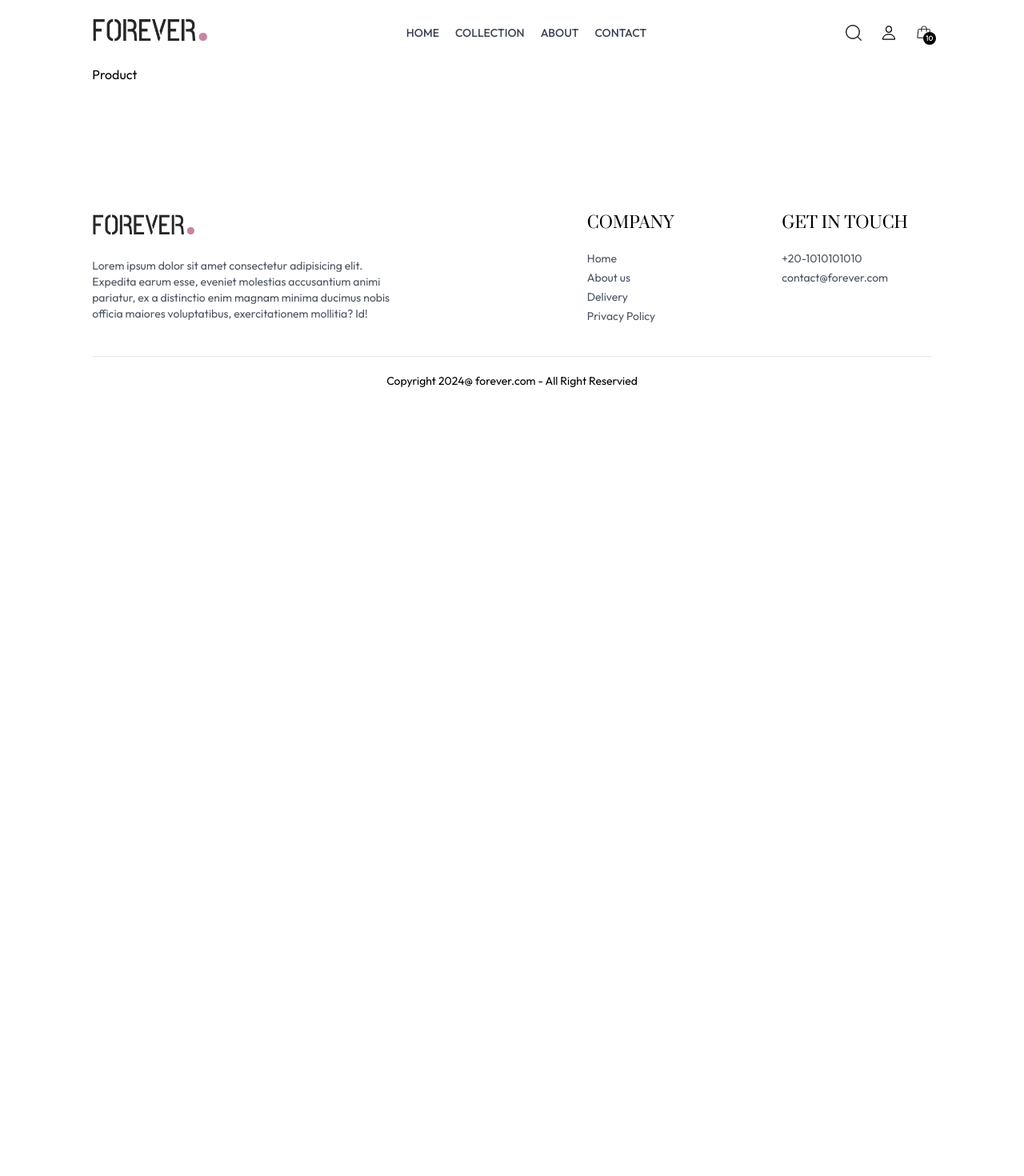
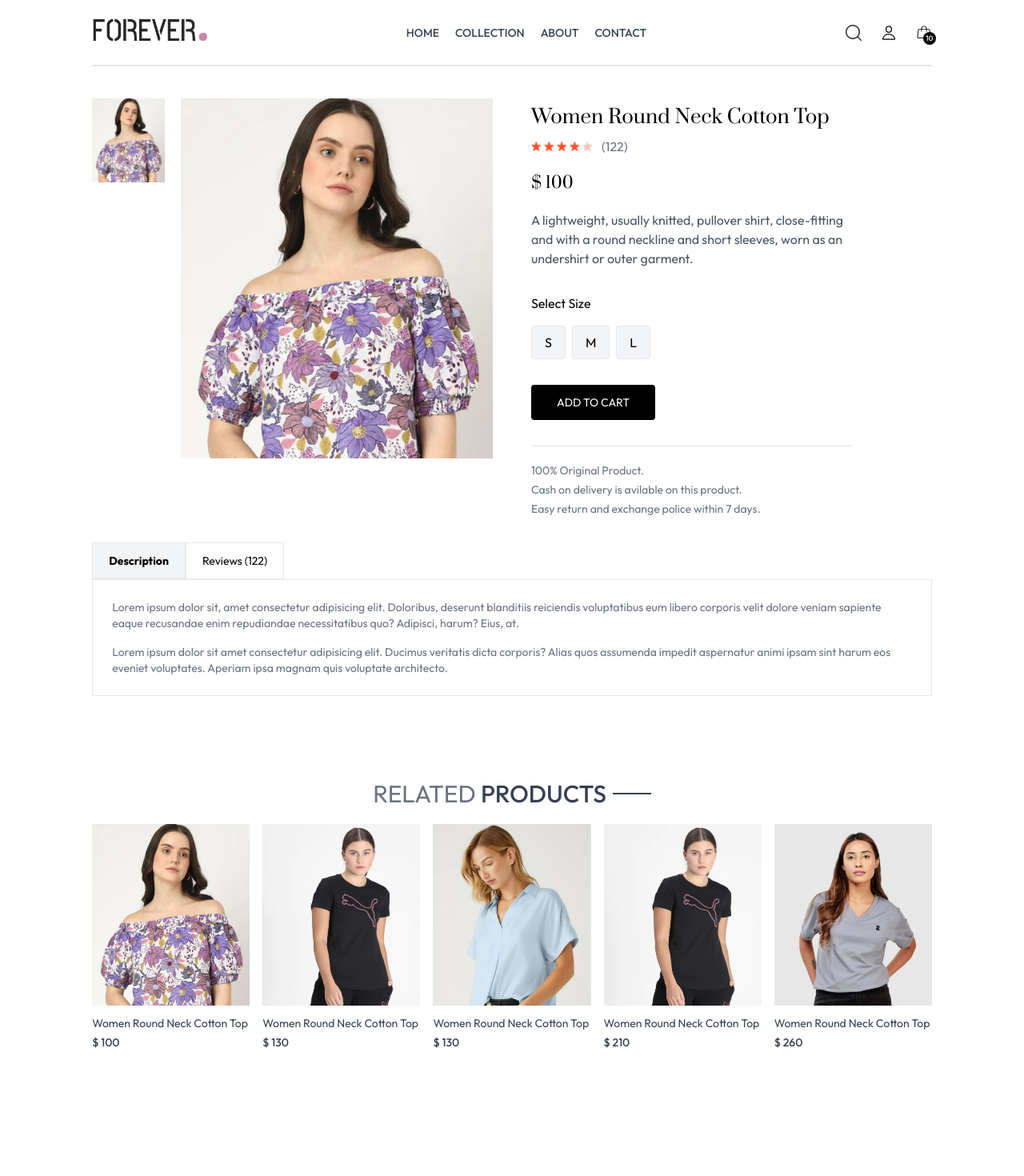
Before and after one commit to mohamedQadryAhmed/Clothing-shop, a React (Vite) app: page /product/aaaaa in a window 1280 px wide. Shown: the top 1470 px of the page at 80% size. Before the commit the page ends 800 px from the top, so only its background shows below. Built offline with nearby package versions, Linux system fonts and the light colour scheme.

Commit message:
Design Product page

```diff
--- /dev/null
+++ b/src/components/RelatedProducts.jsx
@@ -0,0 +1,41 @@
+import React, { useContext, useEffect, useState } from "react";
+import { ShopContext } from "../context/ShopContext";
+import Title from "./Title";
+import ProductItem from "./ProductItem";
+
+const RelatedProducts = ({ category, subCategory }) => {
+  const { products } = useContext(ShopContext);
+  const [relatedProducts, setRelatedProducts] = useState([]);
+
+  useEffect(() => {
+    if (products.length > 0) {
+      let productsCopy = products.slice();
+      productsCopy = productsCopy.filter((item) => category === item.category);
+      productsCopy = productsCopy.filter(
+        (item) => subCategory === item.subCategory
+      );
+
+      setRelatedProducts(productsCopy.slice(0, 5));
+    }
+  }, [products]);
+  return (
+    <div className="my-24">
+      <div className="text-center text-3xl py-2">
+        <Title text1={"Related"} text2={"Products"} />
+      </div>
+      <div className="grid grid-cols-2 sm:grid-cols-3 md:grid-cols-4 lg:grid-cols-5 gap-4 gap-y-6">
+        {relatedProducts.map((product, index) => (
+          <ProductItem
+            key={index}
+            id={product._id}
+            image={product.image}
+            name={product.name}
+            price={product.price}
+          />
+        ))}
+      </div>
+    </div>
+  );
+};
+
+export default RelatedProducts;
--- a/src/index.css
+++ b/src/index.css
@@ -11,3 +11,7 @@
 a.active hr {
   display: block;
 }
+
+::-webkit-scrollbar {
+  display: none;
+}
--- a/src/pages/Product.jsx
+++ b/src/pages/Product.jsx
@@ -1,9 +1,130 @@
-import React from 'react'
+import React, { useContext, useEffect, useState } from "react";
+import { useParams } from "react-router-dom";
+import { ShopContext } from "../context/ShopContext";
+import { assets } from "../assets/frontend_assets/assets";
+import RelatedProducts from "../components/RelatedProducts";
 
 function Product() {
-  return (
-    <div>Product</div>
-  )
+  const { productId } = useParams();
+  const { products, currency } = useContext(ShopContext);
+  const [productData, setProductData] = useState(false);
+  const [image, setImage] = useState("");
+  const [size, setSize] = useState("");
+
+  const fetchProductData = async () => {
+    products.map((item) => {
+      if (item._id === productId) {
+        setProductData(item);
+        setImage(item.image[0]);
+        return null;
+      }
+    });
+  };
+
+  useEffect(() => {
+    fetchProductData();
+  }, [products, productId]);
+
+  return productData ? (
+    <div className="border-t-2 pt-10 transition-opacity ease-in duration-500 opacity-100">
+      {/* Product Data */}
+      <div className="flex gap-12 sm:gap-12 flex-col sm:flex-row">
+        {/* Product Images */}
+        <div className="flex-1 flex flex-col-reverse gap-5 sm:flex-row">
+          <div className="flex sm:flex-col overflow-x-auto sm:overflow-y-scroll justify-between sm:justify-normal sm:w-[18.7%] w-full">
+            {productData.image.map((item, index) => (
+              <img
+                onClick={() => setImage(item)}
+                src={item}
+                key={index}
+                className="w-[24%] sm:w-full sm:mb-3 flex-shrink-0 cursor-pointer"
+                alt=""
+              />
+            ))}
+          </div>
+          <div className="w-full sm:w-[80%]">
+            <img src={image} className="w-full h-auto" alt="" />
+          </div>
+        </div>
+        {/* --------------- product info --------------- */}
+        <div className="flex-1">
+          <h1 className="font-medium text-2xl mt-2 font-prata">
+            {productData.name}
+          </h1>
+          <div className="flex items-center gap-1 mt-2">
+            <img src={assets.star_icon} alt="" className="w-3" />
+            <img src={assets.star_icon} alt="" className="w-3" />
+            <img src={assets.star_icon} alt="" className="w-3" />
+            <img src={assets.star_icon} alt="" className="w-3" />
+            <img src={assets.star_dull_icon} alt="" className="w-3" />
+            <p className="pl-2 text-gray-500">(122)</p>
+          </div>
+          <p className="font-medium font-prata text-xl mt-5">
+            {currency} {productData.price}
+          </p>
+          <p className="text-gray-600 mt-5 md:w-4/5">
+            {productData.description}
+          </p>
+          <div className="flex flex-col gap-4 my-8">
+            <p>Select Size</p>
+            <div className="flex gap-2">
+              {productData.sizes.map((item, index) => (
+                <button
+                  className={`border py-2 px-4 rounded bg-gray-100 ${
+                    item === size ? "border-orange-500" : ""
+                  }`}
+                  key={index}
+                  onClick={() => setSize(item)}
+                >
+                  {item}
+                </button>
+              ))}
+            </div>
+          </div>
+          <button className="bg-black text-white text-sm py-3 px-8 rounded active:bg-gray-700">
+            ADD TO CART
+          </button>
+          <hr className="mt-8 sm:w-4/5" />
+          <div className="text-sm text-gray-500 mt-5 flex flex-col gap-1">
+            <p>100% Original Product.</p>
+            <p>Cash on delivery is avilable on this product.</p>
+            <p>Easy return and exchange police within 7 days.</p>
+          </div>
+        </div>
+      </div>
+      {/* --------------Descriptions and review section ------------ */}
+      <div className="mt-8">
+        <div className="flex">
+          <b className="border  px-5 py-3 text-sm bg-gray-100">Description</b>
+          <p className="border  px-5 py-3 text-sm">Reviews (122)</p>
+        </div>
+        <div className="flex flex-col gap-4 border px-6 py-6 text-sm text-gray-500">
+          <p>
+            Lorem ipsum dolor sit, amet consectetur adipisicing elit. Doloribus,
+            deserunt blanditiis reiciendis voluptatibus eum libero corporis
+            velit dolore veniam sapiente eaque recusandae enim repudiandae
+            necessitatibus quo? Adipisci, harum? Eius, at.
+          </p>
+          <p>
+            Lorem ipsum dolor sit amet consectetur adipisicing elit. Ducimus
+            veritatis dicta corporis? Alias quos assumenda impedit aspernatur
+            animi ipsam sint harum eos eveniet voluptates. Aperiam ipsa magnam
+            quis voluptate architecto.
+          </p>
+        </div>
+      </div>
+
+      {/* ------------ Display related products --------------*/}
+      <div>
+        <RelatedProducts
+          category={productData.category}
+          subCategory={productData.subCategory}
+        />
+      </div>
+    </div>
+  ) : (
+    <div className="opacity-0"></div>
+  );
 }
 
-export default Product
+export default Product;
```
